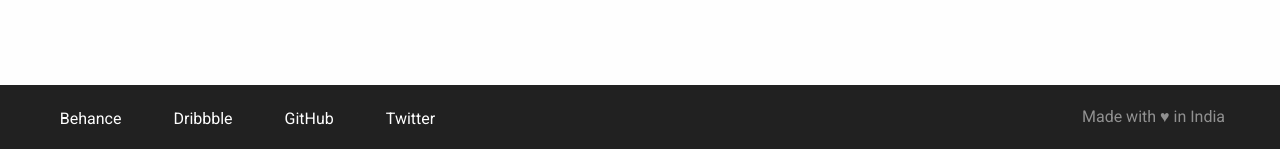
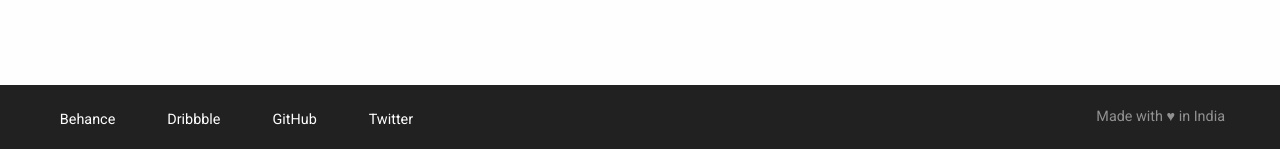
Before and after one commit to AnaghSharma/anaghsharma.github.io, a Jekyll site: the page built from index.html, in a window 1280 px wide. Shown: the part 813-962 px from the top of the page. Built offline with Jekyll 4.4.1, drawn with Linux system fonts in a browser that asks for light colours; nearby versions of some CDN libraries.

Commit message:
Fixed footer having white space at bottom

```diff
--- a/scss/_custom.scss
+++ b/scss/_custom.scss
@@ -151,11 +151,13 @@
     float: right;
     color: $white;
     opacity: 0.5;
-    margin-top: 1.2rem;
+    margin-top: 1.3rem;
+    font-size: 0.9em;
   }
   ul {
     margin-top: 1rem;
     margin-left: -1.2rem;
+    margin-bottom: 0;
   }
   li {
     margin: 5px 24px;
@@ -167,5 +169,6 @@
     }
   a {
     color: $white;
+    font-size: 0.9em;
   }
 }
```
Also changed, not shown: css/app.css.
